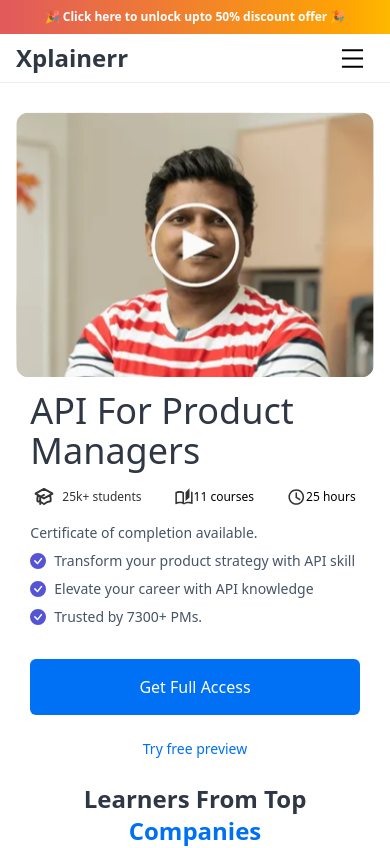
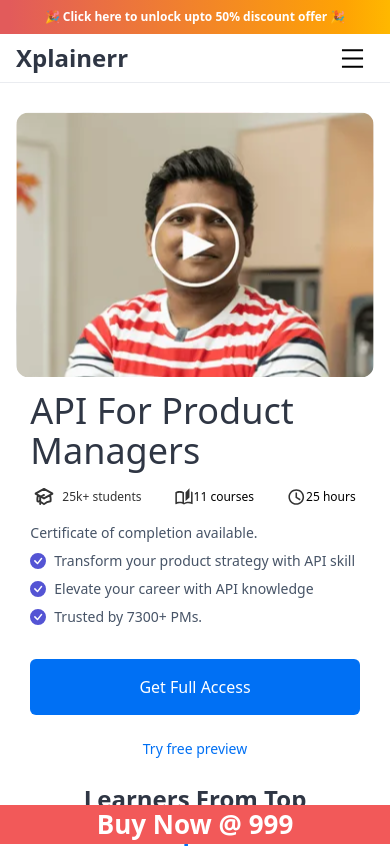
Before and after one commit to EmtiazHossainE2/xplainer, a Next.js app: page /courses/api-for-pm in a window 390 px wide. Shown: the top 848 px of the page. Built offline with nearby package versions, Linux system fonts and the light colour scheme; no server answers.

Commit message:
cta added

```diff
--- a/pages/courses/api-for-pm/index.js
+++ b/pages/courses/api-for-pm/index.js
@@ -18,7 +18,7 @@ const ApiForPm = () => {
         description={`The API for Product Managers course teaches product managers about APIs and how to use them to build successful products. With practical exercises and real-world examples, you'll learn how to optimize product performance, improve user experience, and work more effectively with developers.`}
         favIcon={'/favicon.ico'}
       />
-      <main>
+      <main className=''>
         <PageLayout>
           <HeroHome />
           <Brand />
@@ -29,6 +29,14 @@ const ApiForPm = () => {
           <TestimonialsCarousel />
           <Certificate />
           <Faqs />
+
+          {/* Cta For Api For Pm  */}
+          <div className='fixed md:hidden z-10 bottom-[-75px] left-0 w-full mb-[75px]'>
+            <div onClick={handleCTAClick} className='bg-[#F25959] text-center text-[26px] font-bold text-white flex justify-center items-center cursor-pointer'>
+              <button>Buy Now @ 999</button>
+            </div>
+          </div>
+
         </PageLayout>
       </main>
     </>
--- a/src/components/v1/Courses/ApiForPm/Offer.js
+++ b/src/components/v1/Courses/ApiForPm/Offer.js
@@ -44,7 +44,7 @@ const Offer = () => {
                 </div>
               </div>
               <p className='text-[#8A8A8A] pt-2 pb-7'>Note: No exceptions would be made beyond the offer expiry date. The prices would go up and no free bonuses</p>
-              <Link href='/' className='py-5 w-full flex items-center justify-center text-white rounded-[18px] bg-[#0054F7]'>
+              <Link href='/' className='py-4 w-full flex items-center justify-center text-white rounded-[18px] bg-[#0054F7]'>
                 <button className='text-center text-xl '>Enroll Now</button>
               </Link>
 
--- a/src/components/v1/Shared/Footer/Footer2.js
+++ b/src/components/v1/Shared/Footer/Footer2.js
@@ -102,7 +102,7 @@ const Footer2 = () => {
               </div>
             </div>
           </div>
-          <div className="mt-12 border-t border-slate-200 pt-8"><p className="text-base text-[#94A3B8] xl:text-center">© {getFullYear} Xplainerr, All rights reserved.
+          <div className="mt-12 border-t border-slate-200 pt-4 mb-5 md:mb-0 md:pt-8"><p className="text-base text-[#94A3B8] xl:text-center">© {getFullYear} Xplainerr, All rights reserved.
           </p>
           </div>
         </div>
--- a/styles/globals.css
+++ b/styles/globals.css
@@ -24,6 +24,7 @@ a {
   color: inherit;
   text-decoration: none;
 }
+
 .topBannerBg {
   background: linear-gradient(90.04deg, #E25B5B 2.37%, #FEA304 88.3%, #FFB800 100%);
 }
@@ -35,6 +36,7 @@ a {
 .customTitle {
   @apply pt-5 text-center text-2xl lg:text-[36px] leading-10 font-semibold text-[#101828DE]
 }
+
 .borderStyle {
   border: 2px solid #ABCEFF;
 }
@@ -283,7 +285,7 @@ pre code {
 
 /** Card container */
 
-.card-1-container{
+.card-1-container {
   background: #fff;
   padding: 20px;
   margin-top: 24px;
@@ -291,37 +293,37 @@ pre code {
   border: 1px solid #EEE;
   box-shadow: 0 1px 2px rgb(0 0 0 / 8%);
   border-radius: 6px;
-  background:#eeffed;
-  display:flex;
-  flex-direction:row;
+  background: #eeffed;
+  display: flex;
+  flex-direction: row;
   justify-content: space-around;
   position: relative;
 }
 
-.left-info .h3{
+.left-info .h3 {
   font-size: 20px;
   font-weight: 600;
 }
 
-.h3-meta{
-  color:grey;
-  font-size:14px;
+.h3-meta {
+  color: grey;
+  font-size: 14px;
   margin-top: 5px;
 }
 
-.right-side{
+.right-side {
   display: flex;
   align-items: center;
   justify-content: center;
 }
 
-.youtube-embed-desktop{
+.youtube-embed-desktop {
   display: flex;
   justify-content: center;
   margin-bottom: 1rem;
 }
 
-.youtube-embed-mobile{
+.youtube-embed-mobile {
   display: none;
 }
 
@@ -340,28 +342,28 @@ pre code {
 @media (min-width: 320px) and (max-width: 520px) {
 
 
-  .youtube-embed-desktop{
-    display:none;
+  .youtube-embed-desktop {
+    display: none;
   }
 
-  .youtube-embed-mobile{
-    display:block;
+  .youtube-embed-mobile {
+    display: block;
   }
 
-  .card-1-container{
-    flex-direction:column;
+  .card-1-container {
+    flex-direction: column;
   }
 
   .left-info .h3 {
-      font-size: 16px;
-      font-weight: 600;
+    font-size: 16px;
+    font-weight: 600;
   }
 
-  .card-1-container .right-side{
-    margin-top:20px;
+  .card-1-container .right-side {
+    margin-top: 20px;
   }
 
-  .parsedown h1{
+  .parsedown h1 {
     font-size: 20px;
   }
 
@@ -434,6 +436,17 @@ pre code {
   }
 }
 
+@media screen and (max-width: 375px) {
+  .apiForPm img {
+    width: 11px;
+    height: 11px;
+  }
+
+  .apiForPm p {
+    font-size: 10px;
+  }
+}
+
 @media screen and (max-width: 325px) {
   .subCat {
     font-size: 10px;
@@ -442,13 +455,7 @@ pre code {
   .discount {
     font-size: 8px;
   }
-  .apiForPm img {
-    width: 11px;
-    height: 11px;
-  }
-  .apiForPm p {
-    font-size: 10px;
-  }
+
   .mobileContent p {
     font-size: 11px;
   }
```
